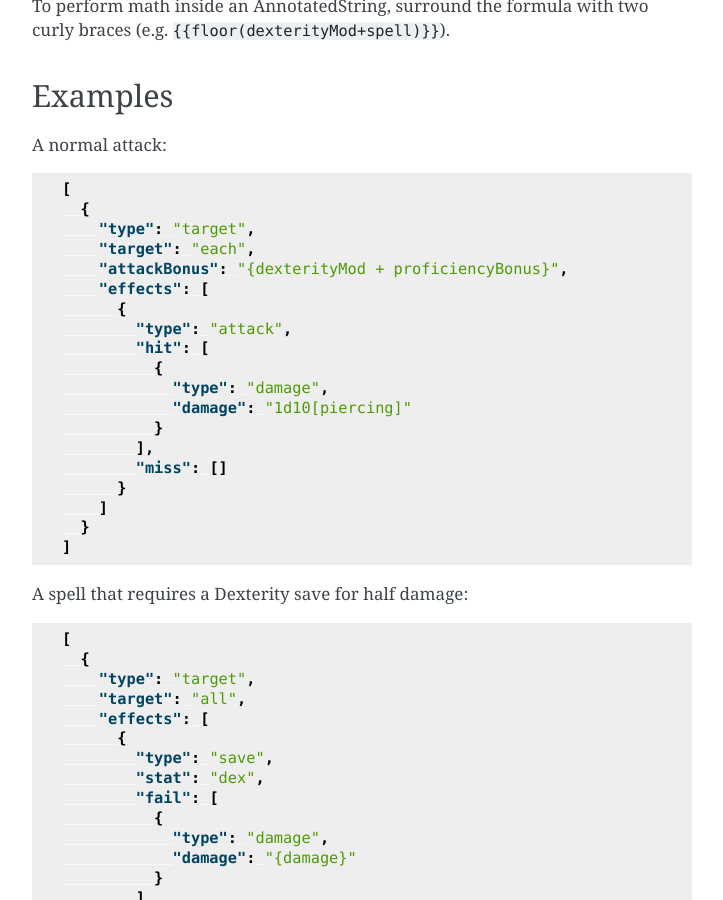
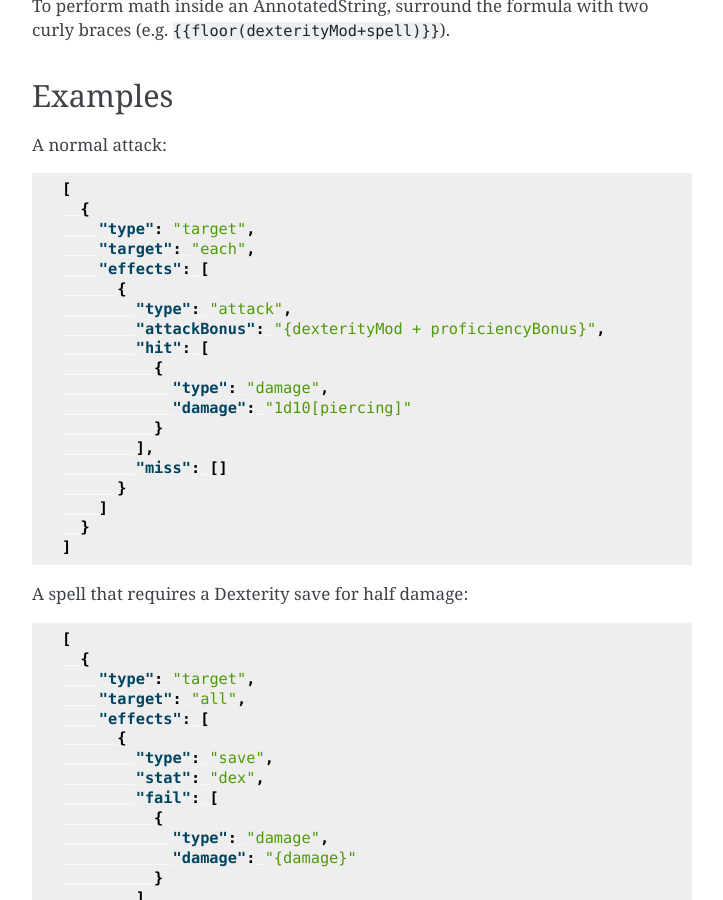
Before and after one commit to avrae/avrae, a Sphinx documentation site: the page built from docs/automation_ref.rst, in a window 1280 px wide and 900 px high, scrolled down 4893 px. Shown: the whole window, without its empty margins (388-1111 px from the left). Built offline with Sphinx 7.4.7, drawn with Linux system fonts in a browser that asks for light colours.

Commit message:
fix typo in docs

```diff
--- a/docs/automation_ref.rst
+++ b/docs/automation_ref.rst
@@ -260,10 +260,10 @@ A normal attack:
       {
         "type": "target",
         "target": "each",
-        "attackBonus": "{dexterityMod + proficiencyBonus}",
         "effects": [
           {
             "type": "attack",
+            "attackBonus": "{dexterityMod + proficiencyBonus}",
             "hit": [
               {
                 "type": "damage",
```
